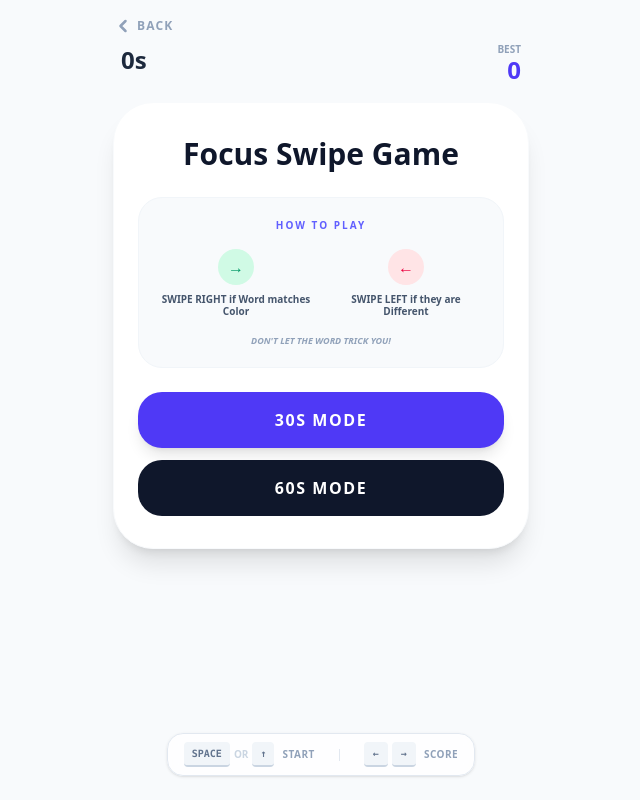
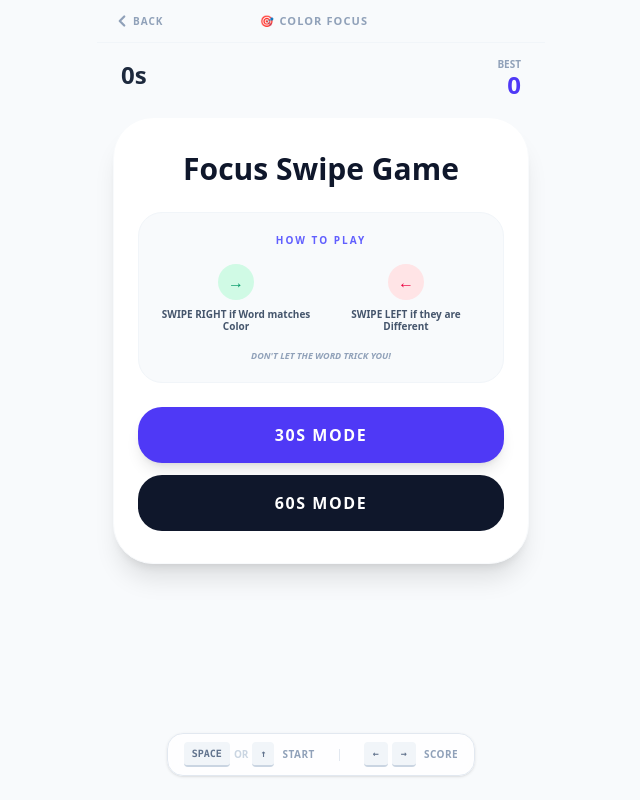
Before and after one commit to pauldanao28/TigerFlashcards, a Next.js app: page /minigames/focus in a window 1280 px wide. Shown: the whole page, without its empty margins (319-959 px from the left). Built offline with nearby package versions, Linux system fonts and the light colour scheme; no server answers.

Commit message:
Standardize Focus game back button: header bar + link to /minigames
Co-Authored-By: Claude Sonnet 4.6 <noreply@anthropic.com>
Claude-Session: https://claude.ai/code/session_01EmaLqpK4yzDZnDbxL91V9p

```diff
--- a/src/app/minigames/focus/page.tsx
+++ b/src/app/minigames/focus/page.tsx
@@ -215,17 +215,21 @@ export default function StroopSwipeGame() {
 
   return (
     // 1. Changed p-6 to p-4 and min-h-[600px] to h-screen to lock the viewport
-    <div className="max-w-md mx-auto p-4 font-sans select-none overflow-hidden h-screen max-h-screen touch-none overscroll-none flex flex-col">
-      {/* Header / Back - Reduced mb-8 to mb-2 */}
-      <Link
-        href="/stats"
-        className="flex items-center gap-1 text-slate-400 hover:text-slate-600 mb-2 transition-colors w-fit"
-      >
-        <ChevronLeft size={20} strokeWidth={3} />
-        <span className="text-xs font-black uppercase tracking-widest">
-          {t.back}
-        </span>
-      </Link>
+    <div className="max-w-md mx-auto font-sans select-none overflow-hidden h-screen max-h-screen touch-none overscroll-none flex flex-col">
+      {/* Header */}
+      <div className="flex items-center justify-between px-4 py-3 border-b border-slate-100 shrink-0">
+        <Link
+          href="/minigames"
+          className="flex items-center gap-0.5 text-slate-400 hover:text-slate-600 transition-colors"
+        >
+          <ChevronLeft size={18} strokeWidth={3} />
+          <span className="text-[10px] font-black uppercase tracking-widest">{t.back}</span>
+        </Link>
+        <span className="font-black text-[11px] uppercase tracking-widest text-slate-400">🎯 Color Focus</span>
+        <div className="w-16" />
+      </div>
+
+      <div className="flex-1 flex flex-col p-4 overflow-hidden">
 
       {/* Score Row - Reduced mb-10 to mb-4 */}
       <div className="flex justify-between mb-4 px-2">
@@ -390,6 +394,7 @@ export default function StroopSwipeGame() {
           </div>
         </div>
       </div>
+      </div>
     </div>
   );
 }
```
